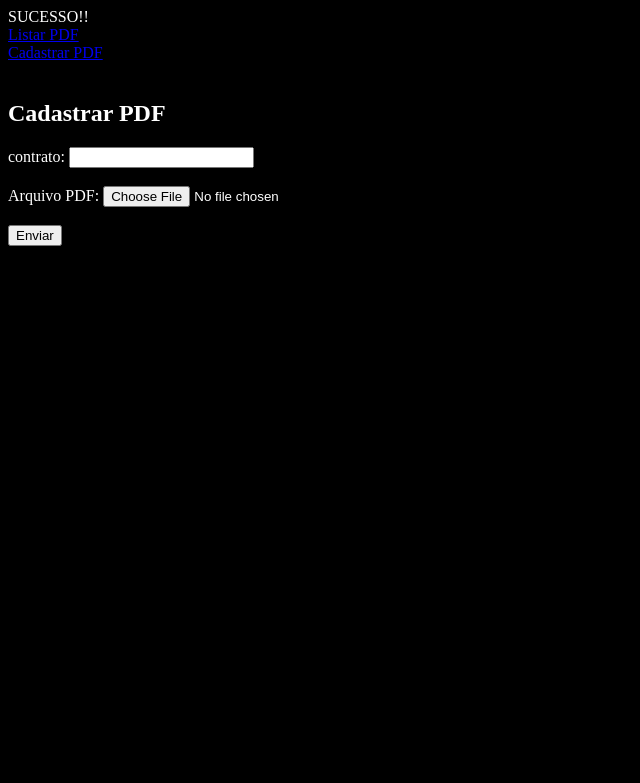
After one commit to aron-dan/PDF_DBA, a PHP site: page /cadastrar.php in a window 1280 px wide. The commit adds this page. Shown: the top 783 px of the page, without its empty margins (0-640 px from the left). Run offline with PHP 8.4, Linux system fonts and the light colour scheme.

Commit message:
versão 1
Versão funcional para envio de arquivos PDF de forma unitária

```diff
--- /dev/null
+++ b/cadastrar.php
@@ -0,0 +1,77 @@
+<?php
+include_once 'conexao.php';
+?>
+<!DOCTYPE html>
+<html lang="pt-br">
+
+<head>
+  <meta charset="UTF-8">
+  <meta http-equiv="X-UA-Compatible" content="IE=edge">
+  <meta name="viewport" content="width=device-width, initial-scale=1.0">
+  <title>PDF Importer</title>
+  <style>
+    body {
+      background-color: black;
+      color: white;
+    }
+  </style>
+</head>
+
+<body>
+  </br><a href="index.php">Listar PDF</a></br>
+  <a href="cadastrar.php">Cadastrar PDF</a></br></br>
+  <h2>Cadastrar PDF</h2>
+
+  <?php
+
+  //Receber dados do Form
+  $dados = filter_input_array(INPUT_POST, FILTER_DEFAULT);
+
+
+  //Acessa o if quando o usuário clica no botão
+  if (!empty($dados['CadArquivoPdf'])) {
+    var_dump($dados);
+
+    //Receber aruqivo PDF
+    $arquivo_pdf = $_FILES['arquivo_pdf'];
+
+    var_dump($arquivo_pdf);
+
+    //validação de arquivo PDF
+    if ($arquivo_pdf['type'] == 'application/pdf') {
+      //conversão de arquivo para Blob
+      $arquivo_pdf_blob = file_get_contents($arquivo_pdf['tmp_name']);
+
+      $query_arquivo = "INSERT INTO arquivos (numero_contrato, nome_documento, arquivo_pdf) VALUES (:numero_contrato, :nome_documento, :arquivo_pdf)";
+      $cad_arquivo = $conn->prepare($query_arquivo);
+      $cad_arquivo->bindParam(":numero_contrato", $dados['contrato']);
+      $cad_arquivo->bindParam(":nome_documento", $arquivo_pdf['name']);
+      $cad_arquivo->bindParam(":arquivo_pdf", $arquivo_pdf_blob);
+      $cad_arquivo->execute();
+
+      if ($cad_arquivo->rowCount()) {
+        echo "<p style='color: green;'>Arquivo cadastrado com Sucesso</p>";
+      } else {
+        echo "<p style='color: #f00;'>Erro, Arquivo não cadastrado.</p>";
+      }
+    } else
+      echo "<p style='color: #f00;'>Erro, Extensão de arquivo inválida, necessário enviar arquivo PDF.</p>";
+  }
+
+
+
+  ?>
+
+  <form method="post" action="" enctype="multipart/form-data">
+    <label>contrato:</label>
+    <input type="text" name="contrato"><br><br>
+
+    <label>Arquivo PDF:</label>
+    <input type="file" name="arquivo_pdf"><br><br>
+
+    <input type="submit" name="CadArquivoPdf" value="Enviar">
+  </form>
+
+</body>
+
+</html>
--- a/conexao.php
+++ b/conexao.php
@@ -1,18 +1,21 @@
 <?php
- $host  = "database-2.cnlp6ym2ohlb.us-east-1.rds.amazonaws.com";
+ $host  = "database-1.cfducwcmbwpa.sa-east-1.rds.amazonaws.com";
  $user = "admin";
- $pass = "teste123";
- $dbname = "database-2";
+ $pass = "B6P13xVWlj34acYZwSXq";
+ $dbname = "PDFDBBA";
  $port = 3306;
 
  try{
   //conexão de porta
-  $conn = new PDO("mysql:host=$host;port=$port;dbname=", $dbname,$user,$pass);
+  $conn = new PDO("mysql:host=$host;port=$port;dbname=" . $dbname,$user,$pass);
 
   //conexão sem porta
   //$conn = new PDO("mysql:host=$host;dbname=", $dbname,$user,$pass);
+
+  //Mensagem para saber se a conexão foi estabbelecida
+  echo "SUCESSO!!";
  } catch(PDOException$err){
-  echo "conexão estabelecida", $err->getMessage();
+  echo "Conexão com Banco de dados falhou!!", $err->getMessage();
  }
 
 
```
Also changed, not shown: index.php (+18 -27 lines).
